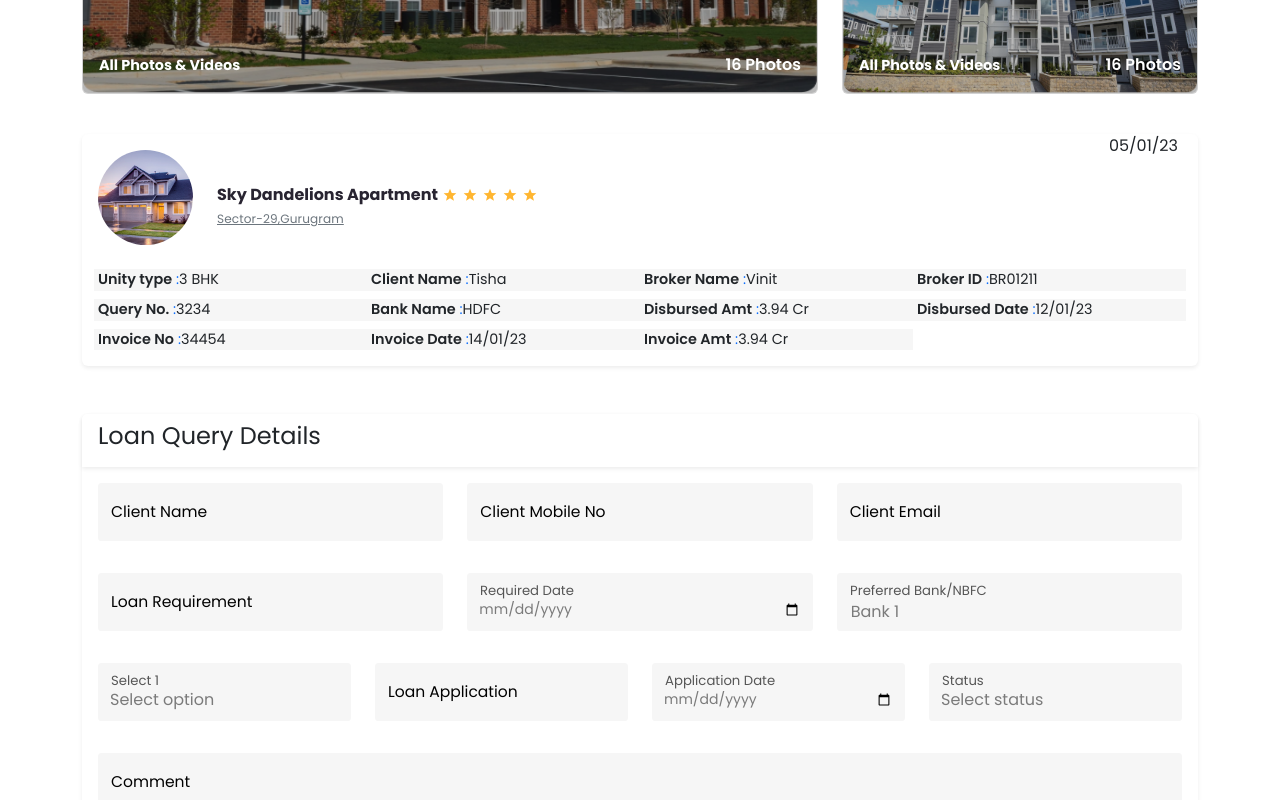
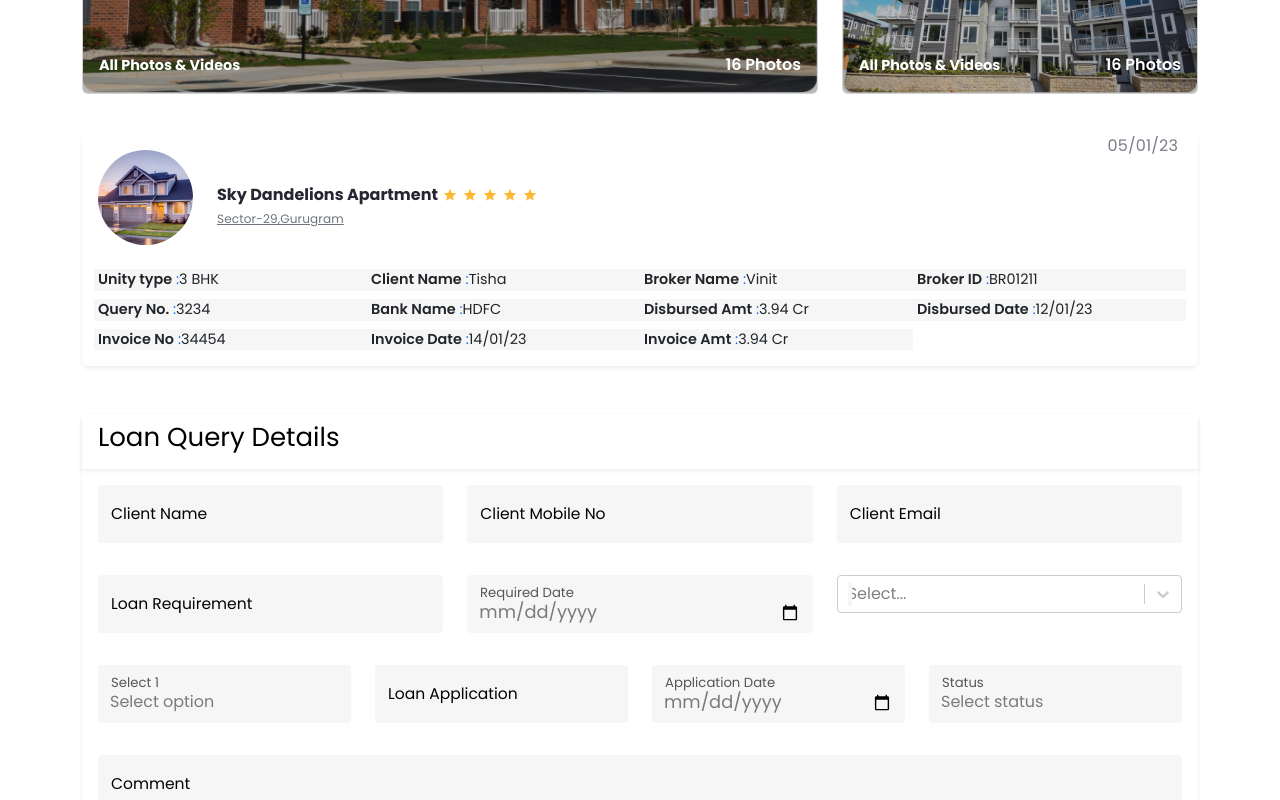
Before and after one commit to Vivekackrolix/Nesto-Frontend, a React (Create React App) app: page /home-dashboard/property-details in a window 1280 px wide. Shown: the part 680-1480 px from the top of the page. Built offline with nearby package versions, Linux system fonts and the light colour scheme.

Commit message:
form select added

```diff
--- a/package.json
+++ b/package.json
@@ -15,6 +15,7 @@
     "react-icons": "^4.7.1",
     "react-router-dom": "^6.8.1",
     "react-scripts": "5.0.1",
+    "react-select": "^5.7.0",
     "web-vitals": "^2.1.4"
   },
   "scripts": {
--- a/src/dashboard/Dashboard.css
+++ b/src/dashboard/Dashboard.css
@@ -47,3 +47,11 @@
 .wild-sand-bg {
   background-color: var(--wild-sand);
 }
+
+.date-container {
+  font-weight: 400;
+  font-size: 16px;
+  letter-spacing: 0.01em;
+
+  color: #7d7f88;
+}
--- a/src/dashboard/dashboard-card-big/DashboardChildCard.js
+++ b/src/dashboard/dashboard-card-big/DashboardChildCard.js
@@ -109,7 +109,7 @@ const DashboardChildCard = ({ cardType }) => {
                 {cardType === 'propertyDetailsProfile' &&
                   location.pathname === '/home-dashboard/property-details' && (
                     <>
-                      <div className="card-label d-flex justify-content-end align-items-center bg-transparent text-dark">
+                      <div className="card-label d-flex justify-content-end align-items-center bg-transparent date-container">
                         05/01/23
                       </div>
                     </>
--- a/src/dashboard/property-details/PropertyDetailsForm.css
+++ b/src/dashboard/property-details/PropertyDetailsForm.css
@@ -19,3 +19,21 @@ textarea {
   font-size: 17.7973px;
   color: rgba(0, 0, 0, 0.5) !important;
 }
+
+.property__details__form h4 {
+  font-weight: 400;
+  font-size: 26px;
+  color: #000000;
+}
+
+.property__details__form label {
+  font-weight: 400;
+  font-size: 15.5613px;
+  color: #000000;
+}
+
+.property__details__form input {
+  font-weight: 400;
+  font-size: 17.7973px;
+  color: rgba(0, 0, 0, 0.5);
+}
--- a/src/dashboard/property-details/PropertyDetailsForm.js
+++ b/src/dashboard/property-details/PropertyDetailsForm.js
@@ -1,6 +1,9 @@
 import { Card, Form, Row, Col, Button, FloatingLabel } from 'react-bootstrap';
+import React from 'react';
+import Select from 'react-select';
+
+import Testimonial from '../comment-history-testimonial/CommentHistoryTestimonial';
 import './PropertyDetailsForm.css';
-import Testimonial from '../comment-history-testimonial/CommentHistoryTestimonial';
 
 const timeSlots = [
   '9:00 AM - 10:00 AM',
@@ -9,6 +12,12 @@ const timeSlots = [
   '1:00 PM - 2:00 PM',
   '2:00 PM - 3:00 PM',
   '3:00 PM - 4:00 PM',
+];
+
+const options = [
+  { value: 'hDFC Bank', label: 'HDFC Bank' },
+  { value: 'bank2', label: 'Bank2' },
+  { value: 'Bank3', label: 'Bank3' },
 ];
 
 const PropertyDetailsForm = () => {
@@ -93,7 +102,7 @@ const PropertyDetailsForm = () => {
                 </FloatingLabel>
               </Col>
               <Col>
-                <FloatingLabel
+                {/* <FloatingLabel
                   controlId="preferredBankNBFCSelect"
                   label="Preferred Bank/NBFC"
                   className="mb-3"
@@ -103,7 +112,11 @@ const PropertyDetailsForm = () => {
                     <option value="bank2">Bank 2</option>
                     <option value="bank3">Bank 3</option>
                   </Form.Select>
-                </FloatingLabel>
+                </FloatingLabel> */}
+
+                <Form.Group>
+                  <Select closeMenuOnSelect={false} isMulti options={options} />
+                </Form.Group>
               </Col>
             </Row>
             <Row className="mb-3">
```
Also changed, not shown: 1 other file (tests, documents, lock files or other folders).
